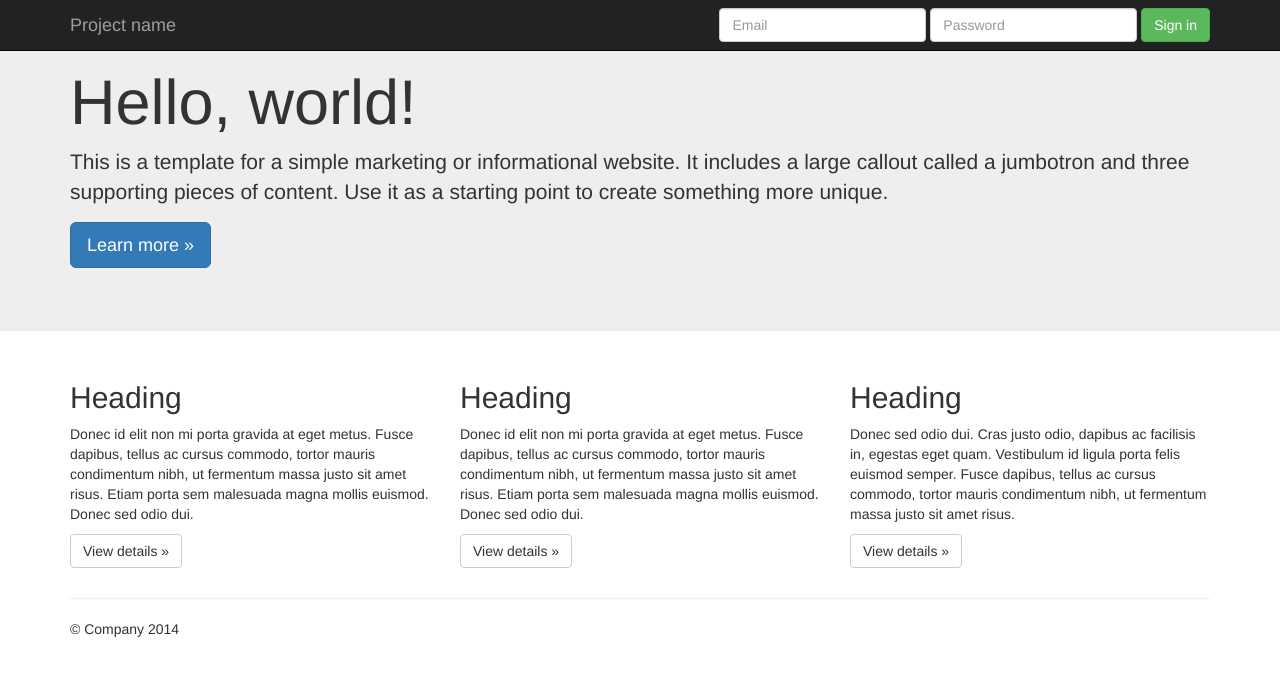
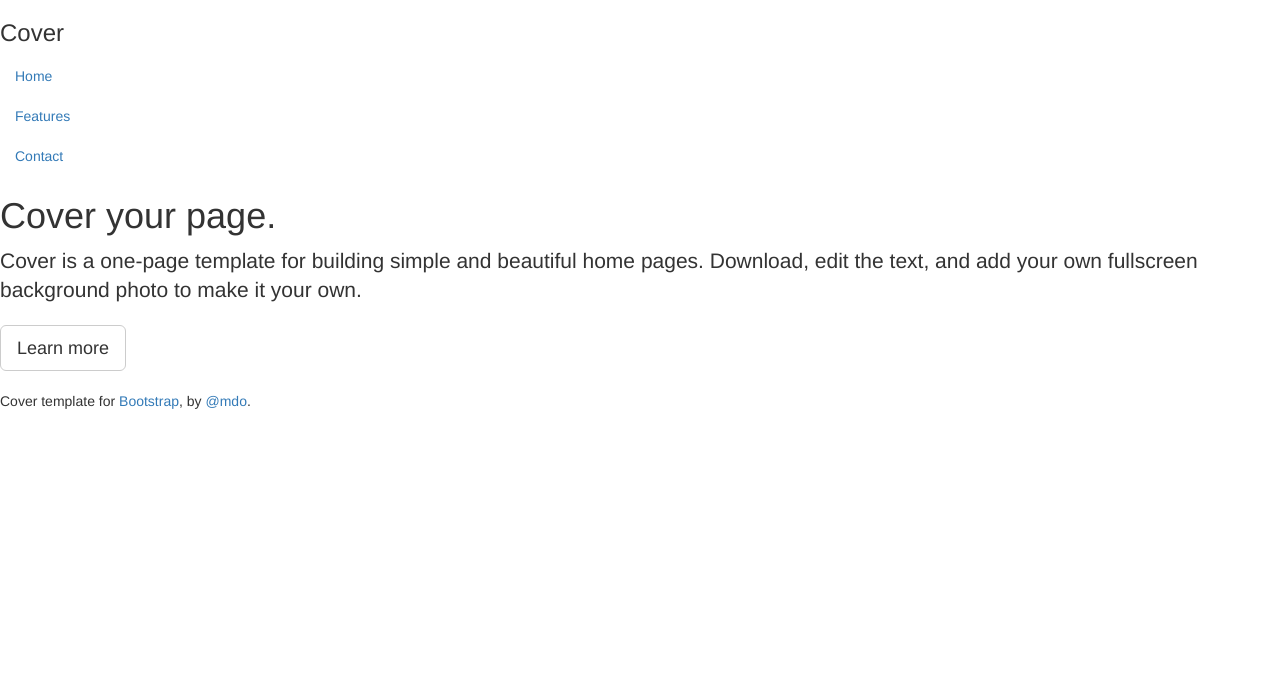
Before and after one commit to ctinaa/homeless-flask, a Flask app: page / in a window 1280 px wide. Shown: the top 676 px of the page. Run offline with Flask 2, Linux system fonts and the light colour scheme; some libraries are stand-ins or nearby versions.

Commit message:
Adding Cover Template

```diff
--- a/templates/index.html
+++ b/templates/index.html
@@ -1,3 +1,4 @@
+
 <!DOCTYPE html>
 <html lang="en">
   <head>
@@ -9,13 +10,13 @@
     <meta name="author" content="">
     <link rel="icon" href="../../favicon.ico">
 
-    <title>Jumbotron Template for Bootstrap</title>
+    <title>Cover Template for Bootstrap</title>
 
     <!-- Bootstrap core CSS -->
-    <link href="/static/dist/css/bootstrap.min.css" rel="stylesheet">
+    <link href="/static/css/bootstrap.min.css" rel="stylesheet">
 
     <!-- Custom styles for this template -->
-    <link href="jumbotron.css" rel="stylesheet">
+    <link href="cover.css" rel="stylesheet">
 
     <!-- Just for debugging purposes. Don't actually copy these 2 lines! -->
     <!--[if lt IE 9]><script src="../../assets/js/ie8-responsive-file-warning.js"></script><![endif]-->
@@ -30,67 +31,44 @@
 
   <body>
 
-    <nav class="navbar navbar-inverse navbar-fixed-top">
-      <div class="container">
-        <div class="navbar-header">
-          <button type="button" class="navbar-toggle collapsed" data-toggle="collapse" data-target="#navbar" aria-expanded="false" aria-controls="navbar">
-            <span class="sr-only">Toggle navigation</span>
-            <span class="icon-bar"></span>
-            <span class="icon-bar"></span>
-            <span class="icon-bar"></span>
-          </button>
-          <a class="navbar-brand" href="#">Project name</a>
-        </div>
-        <div id="navbar" class="navbar-collapse collapse">
-          <form class="navbar-form navbar-right">
-            <div class="form-group">
-              <input type="text" placeholder="Email" class="form-control">
-            </div>
-            <div class="form-group">
-              <input type="password" placeholder="Password" class="form-control">
-            </div>
-            <button type="submit" class="btn btn-success">Sign in</button>
-          </form>
-        </div><!--/.navbar-collapse -->
-      </div>
+    <div class="site-wrapper">
+
+      <div class="site-wrapper-inner">
+
+        <div class="cover-container">
+
+          <div class="masthead clearfix">
+            <div class="inner">
+              <h3 class="masthead-brand">Cover</h3>
+              <nav>
+                <ul class="nav masthead-nav">
+                  <li class="active"><a href="#">Home</a></li>
+                  <li><a href="#">Features</a></li>
+                  <li><a href="#">Contact</a></li>
+                </ul>
               </nav>
-
-    <!-- Main jumbotron for a primary marketing message or call to action -->
-    <div class="jumbotron">
-      <div class="container">
-        <h1>Hello, world!</h1>
-        <p>This is a template for a simple marketing or informational website. It includes a large callout called a jumbotron and three supporting pieces of content. Use it as a starting point to create something more unique.</p>
-        <p><a class="btn btn-primary btn-lg" href="#" role="button">Learn more &raquo;</a></p>
             </div>
           </div>
 
-    <div class="container">
-      <!-- Example row of columns -->
-      <div class="row">
-        <div class="col-md-4">
-          <h2>Heading</h2>
-          <p>Donec id elit non mi porta gravida at eget metus. Fusce dapibus, tellus ac cursus commodo, tortor mauris condimentum nibh, ut fermentum massa justo sit amet risus. Etiam porta sem malesuada magna mollis euismod. Donec sed odio dui. </p>
-          <p><a class="btn btn-default" href="#" role="button">View details &raquo;</a></p>
+          <div class="inner cover">
+            <h1 class="cover-heading">Cover your page.</h1>
+            <p class="lead">Cover is a one-page template for building simple and beautiful home pages. Download, edit the text, and add your own fullscreen background photo to make it your own.</p>
+            <p class="lead">
+              <a href="#" class="btn btn-lg btn-default">Learn more</a>
+            </p>
           </div>
-        <div class="col-md-4">
-          <h2>Heading</h2>
-          <p>Donec id elit non mi porta gravida at eget metus. Fusce dapibus, tellus ac cursus commodo, tortor mauris condimentum nibh, ut fermentum massa justo sit amet risus. Etiam porta sem malesuada magna mollis euismod. Donec sed odio dui. </p>
-          <p><a class="btn btn-default" href="#" role="button">View details &raquo;</a></p>
-       </div>
-        <div class="col-md-4">
-          <h2>Heading</h2>
-          <p>Donec sed odio dui. Cras justo odio, dapibus ac facilisis in, egestas eget quam. Vestibulum id ligula porta felis euismod semper. Fusce dapibus, tellus ac cursus commodo, tortor mauris condimentum nibh, ut fermentum massa justo sit amet risus.</p>
-          <p><a class="btn btn-default" href="#" role="button">View details &raquo;</a></p>
+
+          <div class="mastfoot">
+            <div class="inner">
+              <p>Cover template for <a href="http://getbootstrap.com">Bootstrap</a>, by <a href="https://twitter.com/mdo">@mdo</a>.</p>
             </div>
           </div>
 
-      <hr>
+        </div>
 
-      <footer>
-        <p>&copy; Company 2014</p>
-      </footer>
-    </div> <!-- /container -->
+      </div>
 
+    </div>
 
     <!-- Bootstrap core JavaScript
     ================================================== -->
```
Lines whose indentation alone changed are shown as unchanged.
